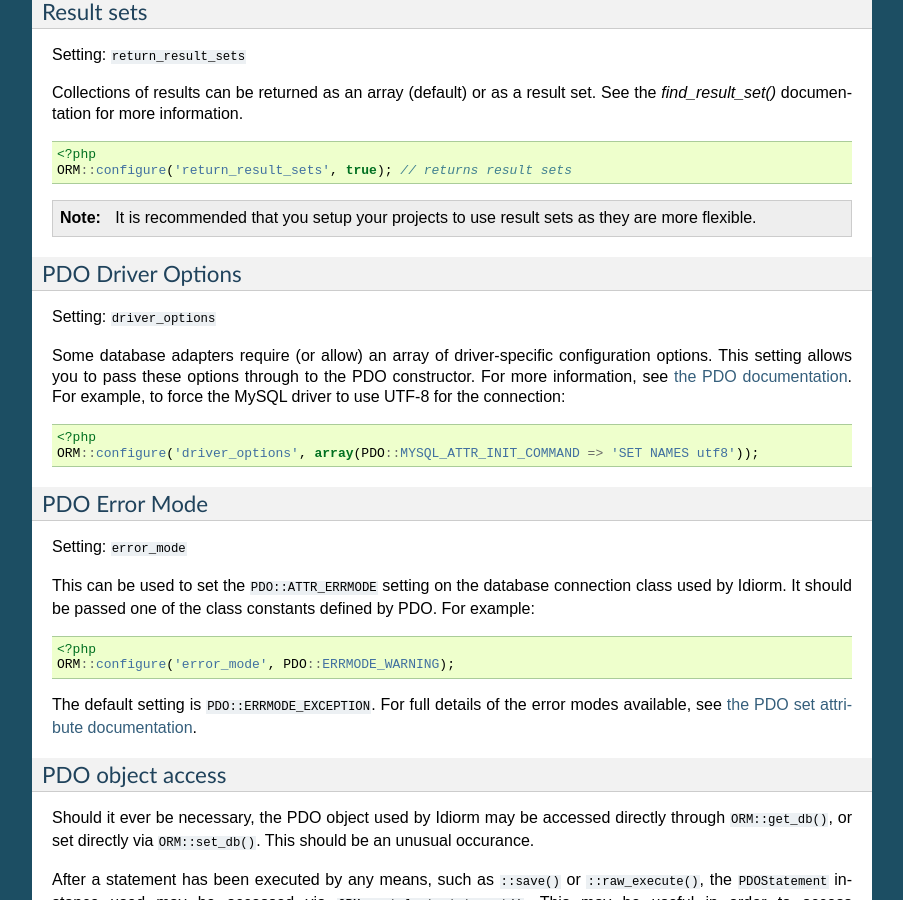
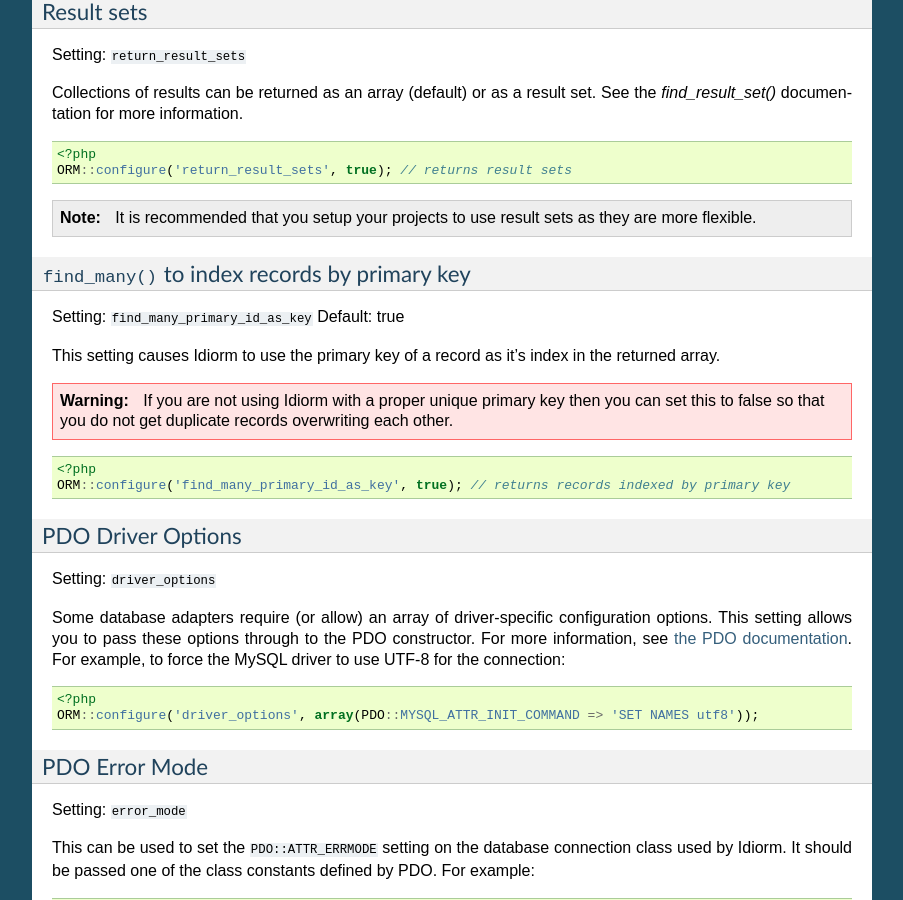
Before and after one commit to j4mie/idiorm, a Sphinx documentation site: the page built from docs/configuration.rst, in a window 1280 px wide and 900 px high, scrolled down 1562 px. Shown: the whole window, without its empty margins (198-1101 px from the left). Built offline with Sphinx 7.4.7, drawn with Linux system fonts in a browser that asks for light colours; some of the changed text lies outside the part shown.

Commit message:
Issue #156: document find_many with primary key as index

```diff
--- a/docs/configuration.rst
+++ b/docs/configuration.rst
@@ -122,6 +122,25 @@ See the `find_result_set()` documentation for more information.
 
    It is recommended that you setup your projects to use result sets as they
    are more flexible.
+
+``find_many()`` to index records by primary key
+^^^^^^^^^^^^^^^^^^^^^^^^^^^^^^^^^^^^^^^^^^^^^^^
+
+Setting: ``find_many_primary_id_as_key``
+Default: true
+
+This setting causes Idiorm to use the primary key of a record as it's index in
+the returned array.
+
+.. warning::
+
+    If you are not using Idiorm with a proper unique primary key then you can set
+    this to false so that you do not get duplicate records overwriting each other.
+
+.. code-block:: php
+
+    <?php
+    ORM::configure('find_many_primary_id_as_key', true); // returns records indexed by primary key
 
 PDO Driver Options
 ^^^^^^^^^^^^^^^^^^
```
